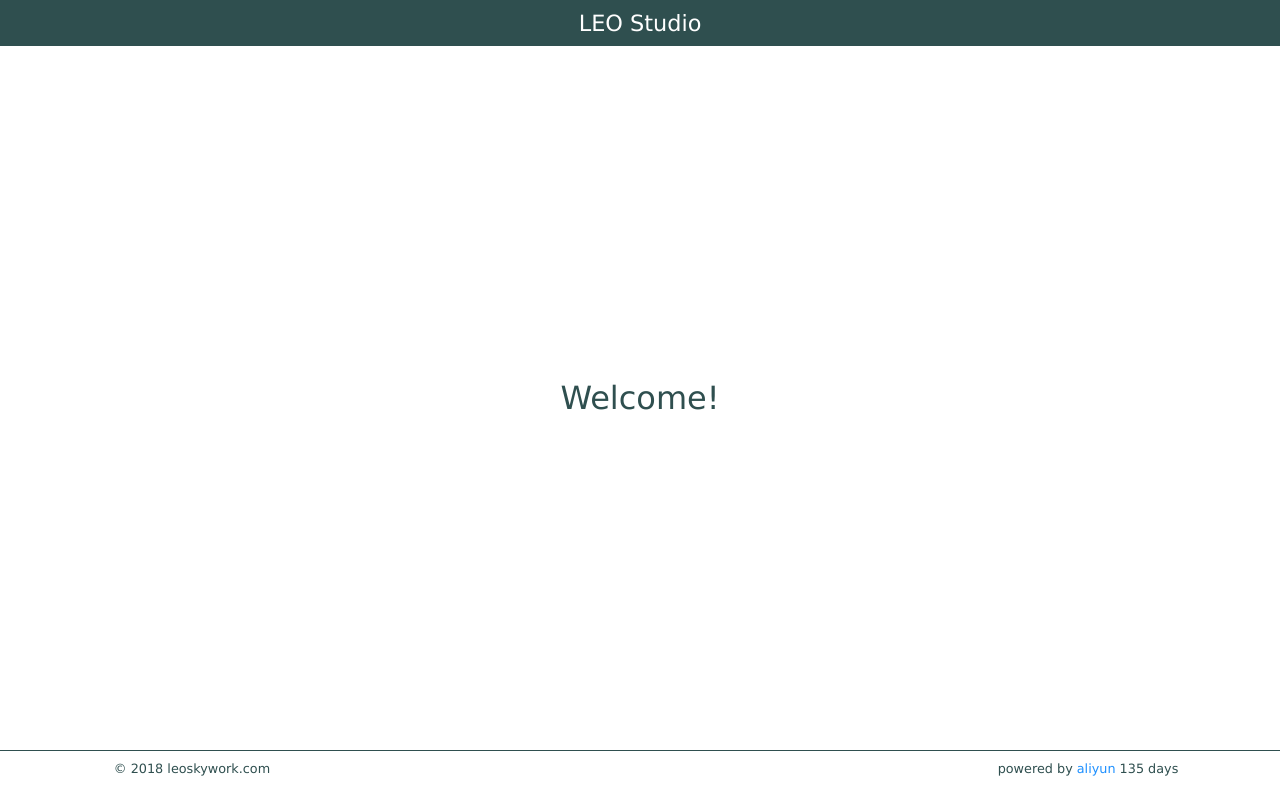
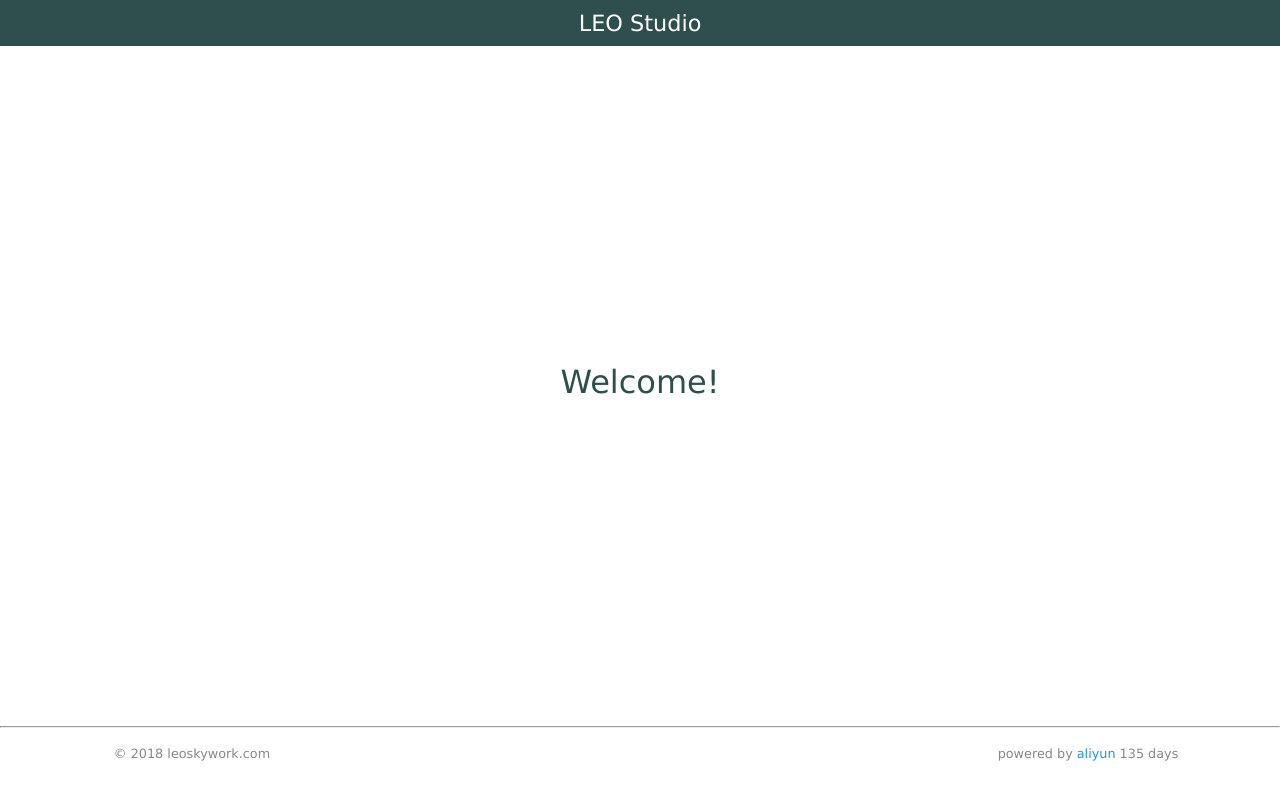
Before and after one commit to leoskywork/skywebmaster, a website: page index.html in a window 1280 px wide. Drawn offline with Linux system fonts and the light colour scheme; no server answers.

Commit message:
use <hr> to seperate sections

```diff
--- a/css/site.css
+++ b/css/site.css
@@ -10,9 +10,12 @@ a {
 }
 
 /* common */
+.link-highlight{
+    color:dodgerblue;
+}
 
-.highlight-link{
-    color:dodgerblue;
+.color-light{
+    color: #888;
 }
 
 /* small screen */
@@ -42,7 +45,7 @@ a {
 
 .container {
     display: flex;
-    height: 88vh; /* fixed: do not set by pixel. //use vh as unit */
+    height: 84vh; /* fixed: do not set by pixel. //use vh as unit */
 }
 .welcome-message {
     margin: auto; /* let text align center, both vertical and horizontal, work with parent flex */
@@ -50,24 +53,14 @@ a {
     font-size: 2rem;
 }
 
-.line-cross {
-    height: 1px;
-    background-color: darkslategrey;
-}
-
 .footer {
-	color: darkslategrey;
     text-align: center;
     font-size: 0.8em;
+    margin-bottom: 10px;
 }
 
 .footer-item {
     flex-basis: 30%;
     padding: 10px;
     box-sizing: border-box; /* include padding in width/height */
-
 }
-
-.footer-powered-by {
-    color: darkslategrey; /* override <a> tag */
-}
--- a/index.html
+++ b/index.html
@@ -18,14 +18,14 @@
 	<div class="container">
 		<div class="welcome-message" >Welcome!</div>
 	</div>
-	<div class="line-cross"></div>
-	<div class="footer">
+	<hr>
+	<div class="footer color-light">
 	  <div class="footer-item">
 		  &copy; 2018 leoskywork.com
 	  </div>
 	  <div class="footer-item">
-		<a class="footer-powered-by" title="live since 2018-12-10 midnight" href="https://promotion.aliyun.com/ntms/yunparter/invite.html?userCode=vh6uumxd"
-			 target="_blank">powered by <span class="highlight-link">aliyun </span><span id="website-live-time">... days</span>
+		<a class="color-light" title="live since 2018-12-10 midnight" href="https://promotion.aliyun.com/ntms/yunparter/invite.html?userCode=vh6uumxd"
+			 target="_blank">powered by <span class="link-highlight">aliyun </span><span id="website-live-time">... days</span>
 		</a>
 	  </div>
 	</div>
--- a/package.json
+++ b/package.json
@@ -10,7 +10,7 @@
     "type": "git",
     "url": "git+https://github.com/leoskywork/leowebmaster.git"
   },
-  "author": "",
+  "author": "Leo Liu",
   "license": "ISC",
   "bugs": {
     "url": "https://github.com/leoskywork/leowebmaster/issues"
```
